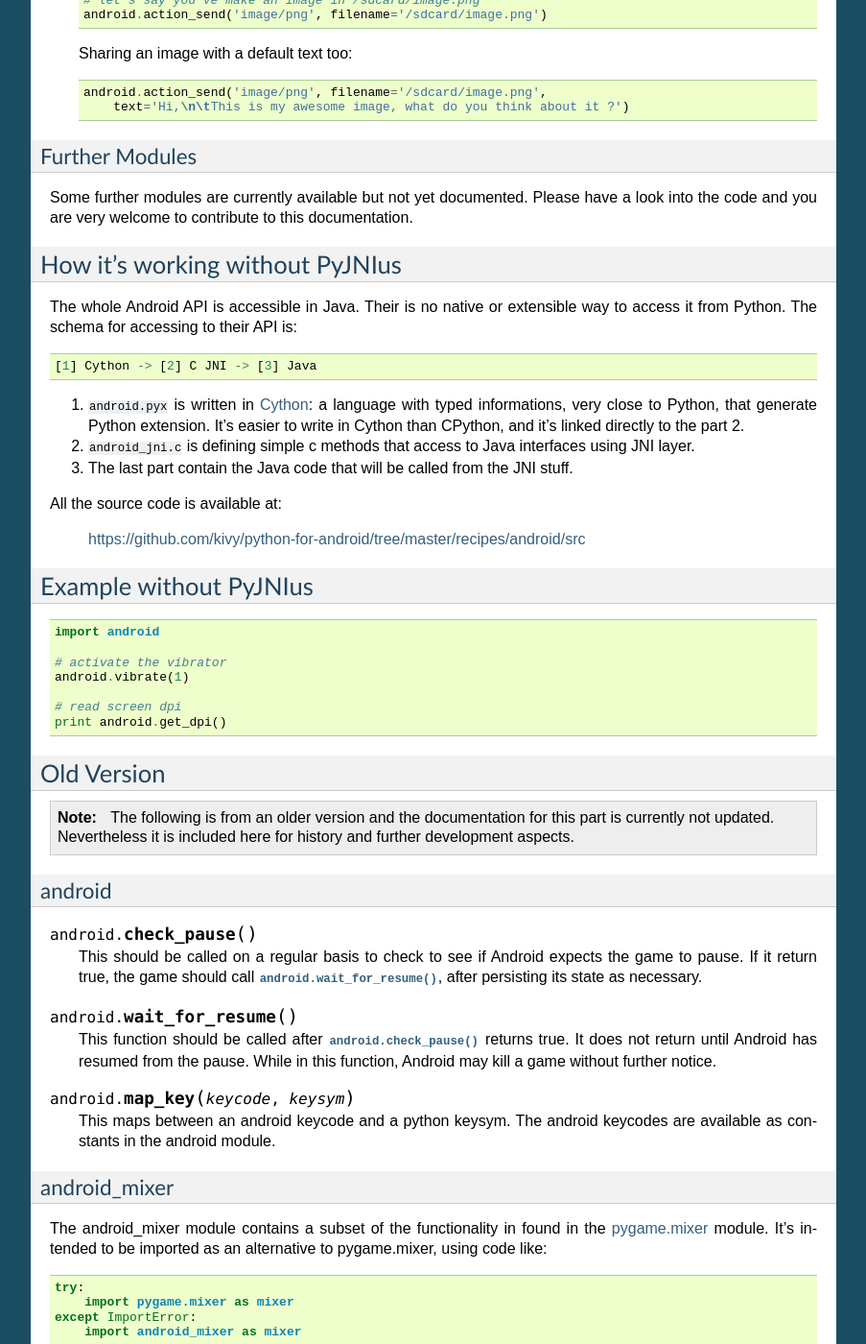
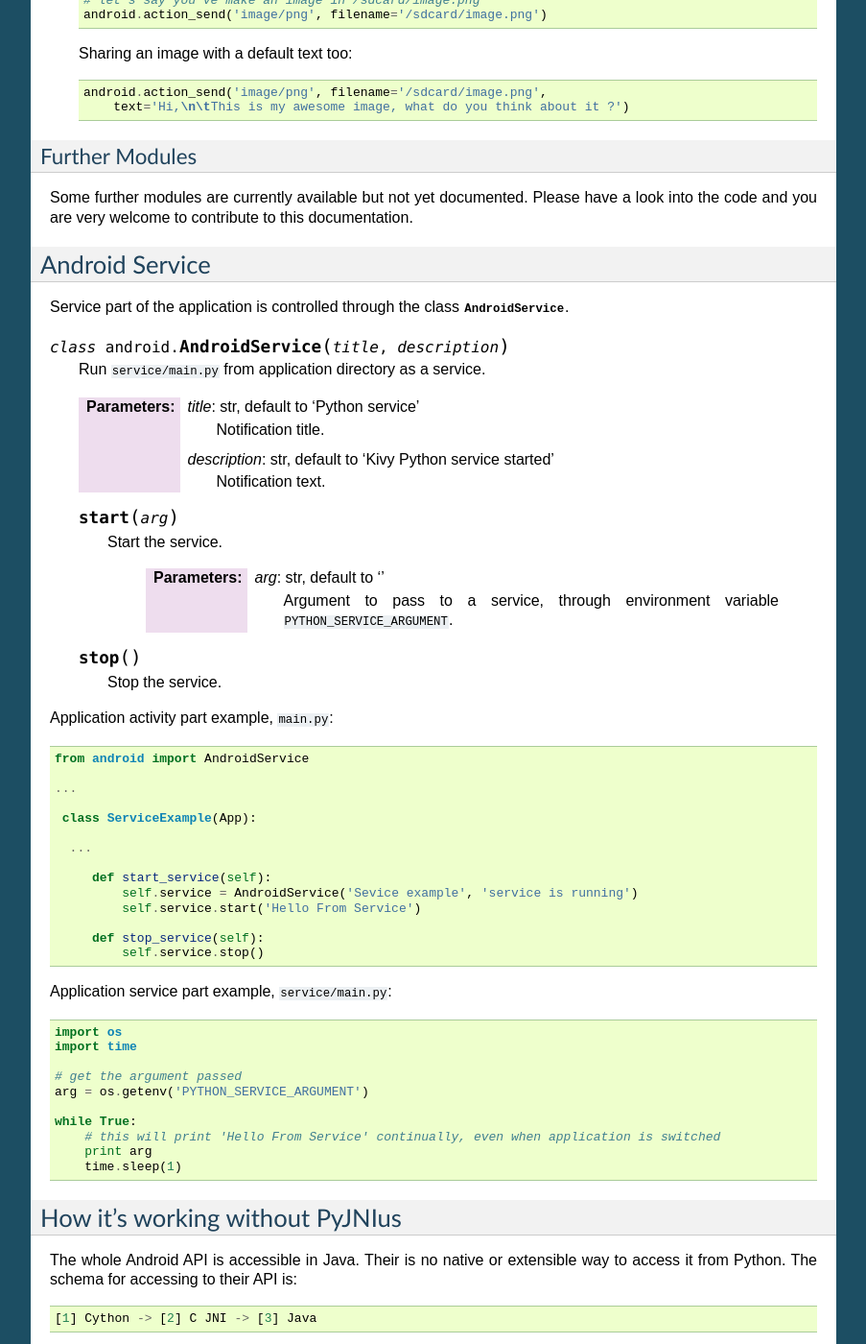
Before and after one commit to NeymarJohn/python-with-android, a Sphinx documentation site: the page built from docs/source/android.rst, in a window 1280 px wide and 1400 px high, scrolled down 5400 px. Shown: the whole window at 96% size, without its empty margins (198-1101 px from the left). Built offline with Sphinx 7.4.7, drawn with Linux system fonts in a browser that asks for light colours; some of the changed text lies outside the part shown.

Commit message:
add Android service documentation

```diff
--- a/docs/source/android.rst
+++ b/docs/source/android.rst
@@ -313,6 +313,72 @@
 this documentation.
 
 
+Android Service
+---------------
+
+Service part of the application is controlled through the class :class:`AndroidService`.
+
+.. module:: android
+
+.. class:: AndroidService(title, description)
+
+    Run ``service/main.py`` from application directory as a service.
+
+    :Parameters:
+        `title`: str, default to 'Python service'
+            Notification title.
+
+        `description`: str, default to 'Kivy Python service started'
+            Notification text.
+
+    .. method:: start(arg)
+
+        Start the service.
+
+            :Parameters:
+                `arg`: str, default to ''
+                    Argument to pass to a service,
+                    through environment variable ``PYTHON_SERVICE_ARGUMENT``.
+
+    .. method:: stop()
+
+        Stop the service.
+
+Application activity part example, ``main.py``:
+
+.. code-block:: python
+
+  from android import AndroidService
+
+  ...
+
+   class ServiceExample(App):
+
+    ...
+
+       def start_service(self):
+           self.service = AndroidService('Sevice example', 'service is running')
+           self.service.start('Hello From Service')
+
+       def stop_service(self):
+           self.service.stop()
+
+Application service part example, ``service/main.py``:
+
+.. code-block:: python
+
+   import os
+   import time
+
+   # get the argument passed
+   arg = os.getenv('PYTHON_SERVICE_ARGUMENT')
+
+   while True:
+       # this will print 'Hello From Service' continually, even when application is switched
+       print arg
+       time.sleep(1)
+
+
 How it's working without PyJNIus
 --------------------------------
 
```
